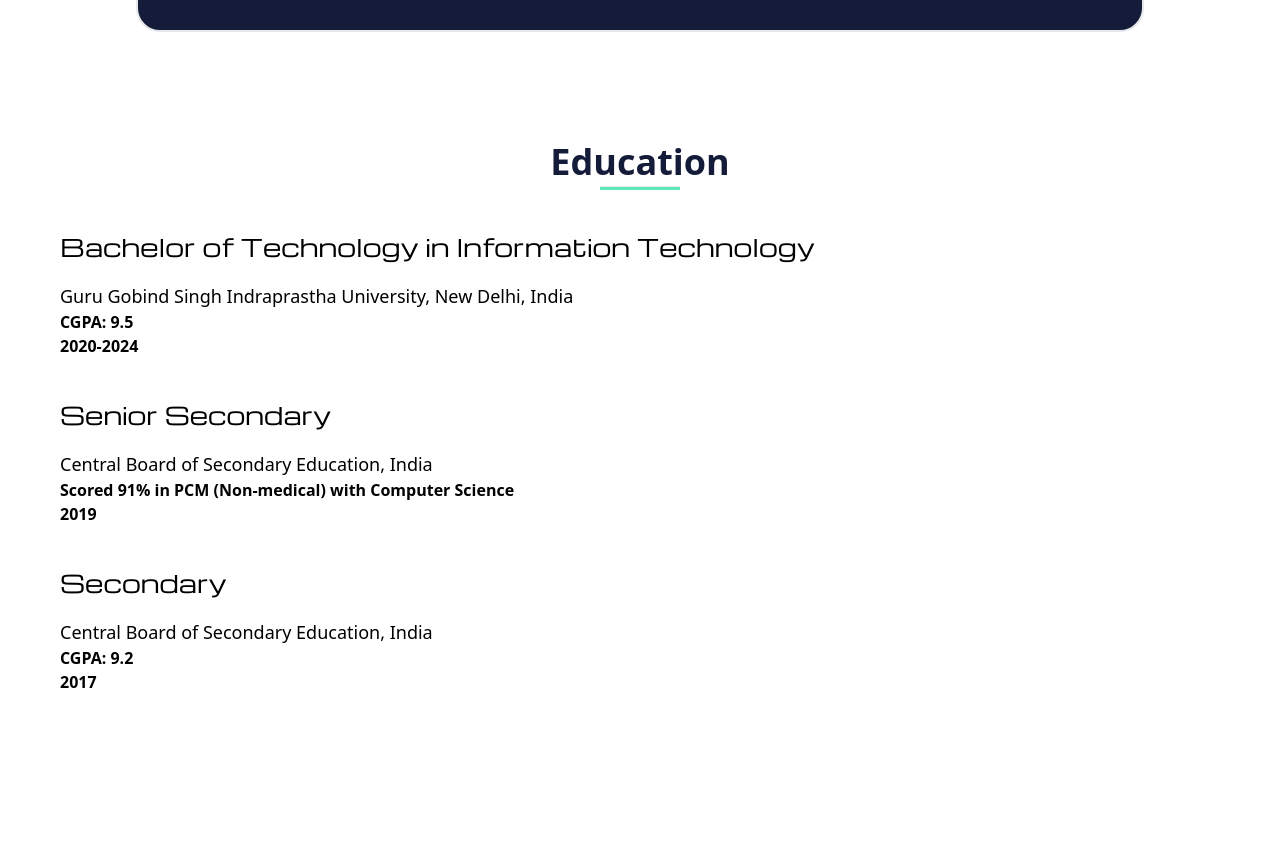
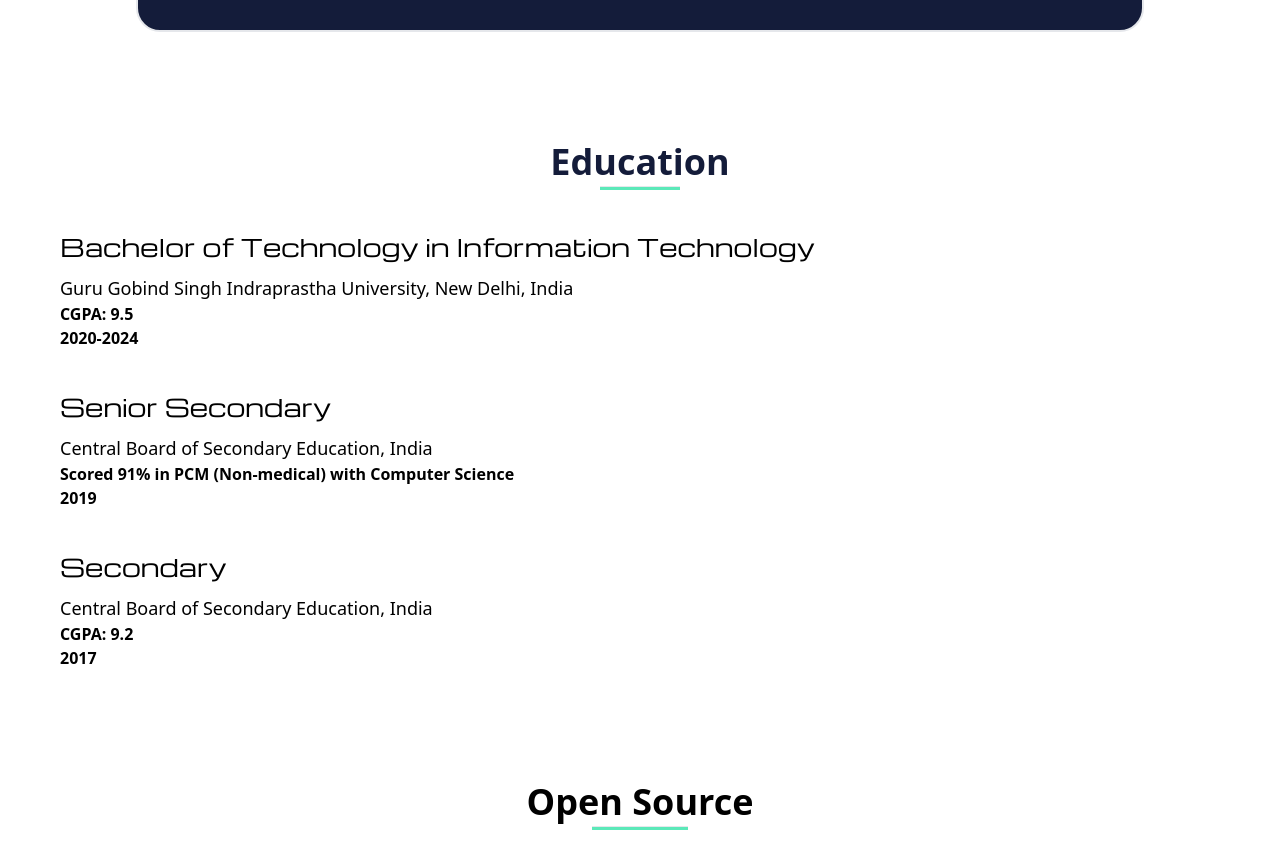
Before and after one commit to sumitkrjha/SUMI.T., a React (Vite) app: page / in a window 1280 px wide. Shown: the part 4040-4908 px from the top of the page. Before the commit the page ends 4794 px from the top, so only its background shows below. Built offline with nearby package versions, Linux system fonts and the light colour scheme.

Commit message:
Started working on `Open Source` section

```diff
--- a/src/App.jsx
+++ b/src/App.jsx
@@ -6,6 +6,7 @@ import About from './components/About'
 import Skills from './components/Skills'
 import Project from './components/Project'
 import Education from './components/Education'
+import OpenSource from './components/OpenSource'
 
 const App = () => {
   return (
@@ -16,6 +17,7 @@ const App = () => {
       <Skills/>
       <Project/>
       <Education/>
+      <OpenSource/>
     </>
   )
 }
--- a/src/components/Education.jsx
+++ b/src/components/Education.jsx
@@ -23,14 +23,14 @@ const Education = () => {
     },
   ]
   return (
-    <div className='relative top-[27rem] p-5'>
+    <div className='relative top-[27rem] p-5 mb-8'>
       <div id="headingContainer" className='w-full h-auto flex flex-col items-center justify-center mb-10'>
         <h1 className='text-4xl font-bold text-center text-deep-blue mb-1'>Education</h1>
         <hr  className='h-1 w-20 bg-lime-green'/>
       </div>
       {education.map((items)=>(
         <div id="educationHistory" className='w-full h-auto px-10 mb-10'>
-          <h1 className='w-full text-2xl michroma-regular mb-5'>{items.degree}</h1>
+          <h1 className='w-full text-2xl michroma-regular mb-3'>{items.degree}</h1>
           <h4 className='text-lg '>{items.school}</h4>
           <h4 className='font-semibold'>{items.marks}</h4>
           <h4 className='font-bold'>{items.YOP}</h4>
--- /dev/null
+++ b/src/components/OpenSource.jsx
@@ -0,0 +1,16 @@
+import React from 'react'
+
+const OpenSource = () => {
+  return (
+    <>
+    <div id="openSourceContainer" className='relative top-[27rem] p-5'>
+        <div id="heading" className='h-auto w-full flex flex-col items-center justify-center mb-10'>
+            <div className='h-auto w-full text-4xl text-center font-bold mb-1'>Open Source</div>
+            <hr  className='h-1 w-24 bg-lime-green'/>
+        </div>
+    </div>
+    </>
+  )
+}
+
+export default OpenSource
```
